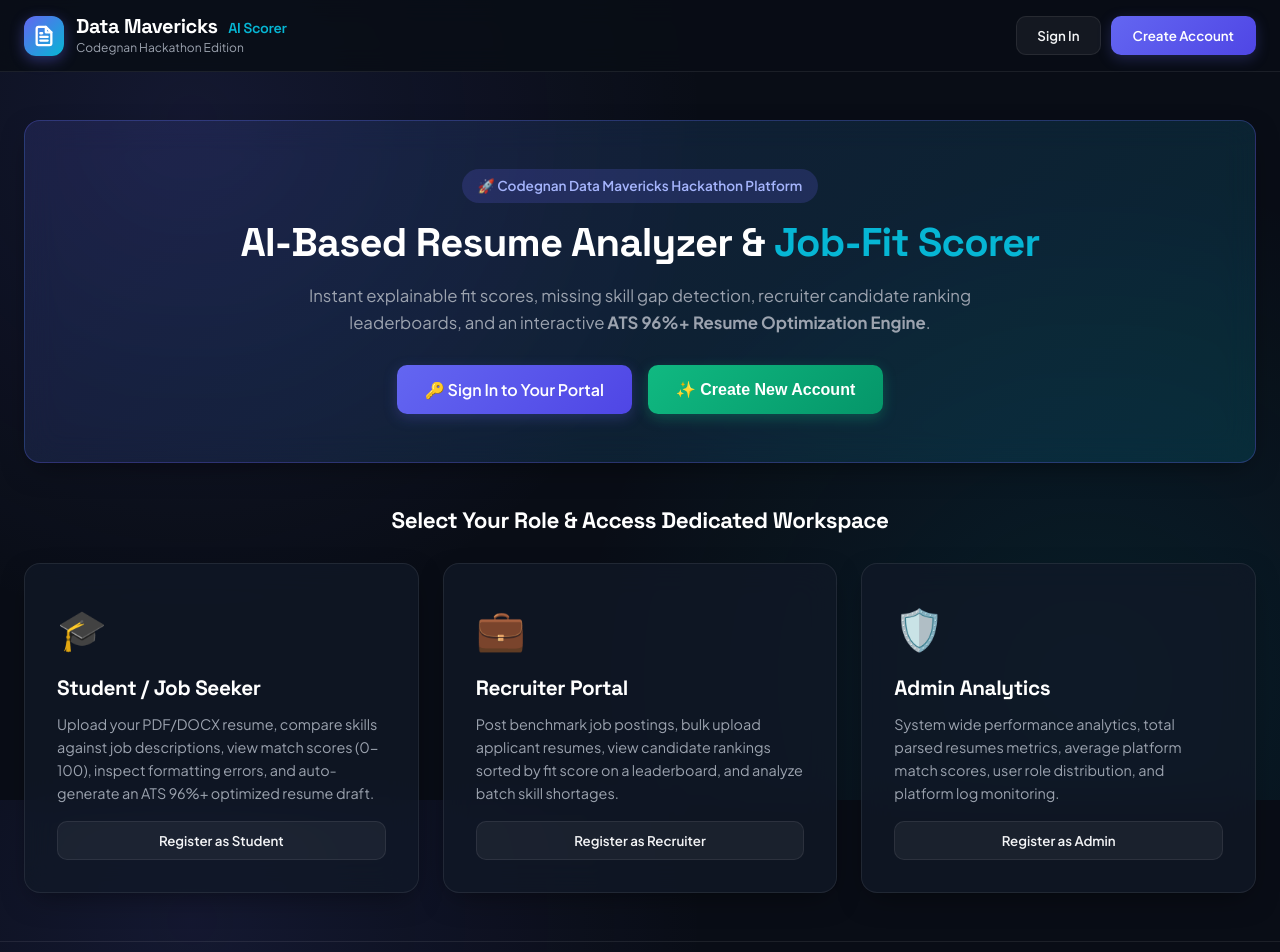
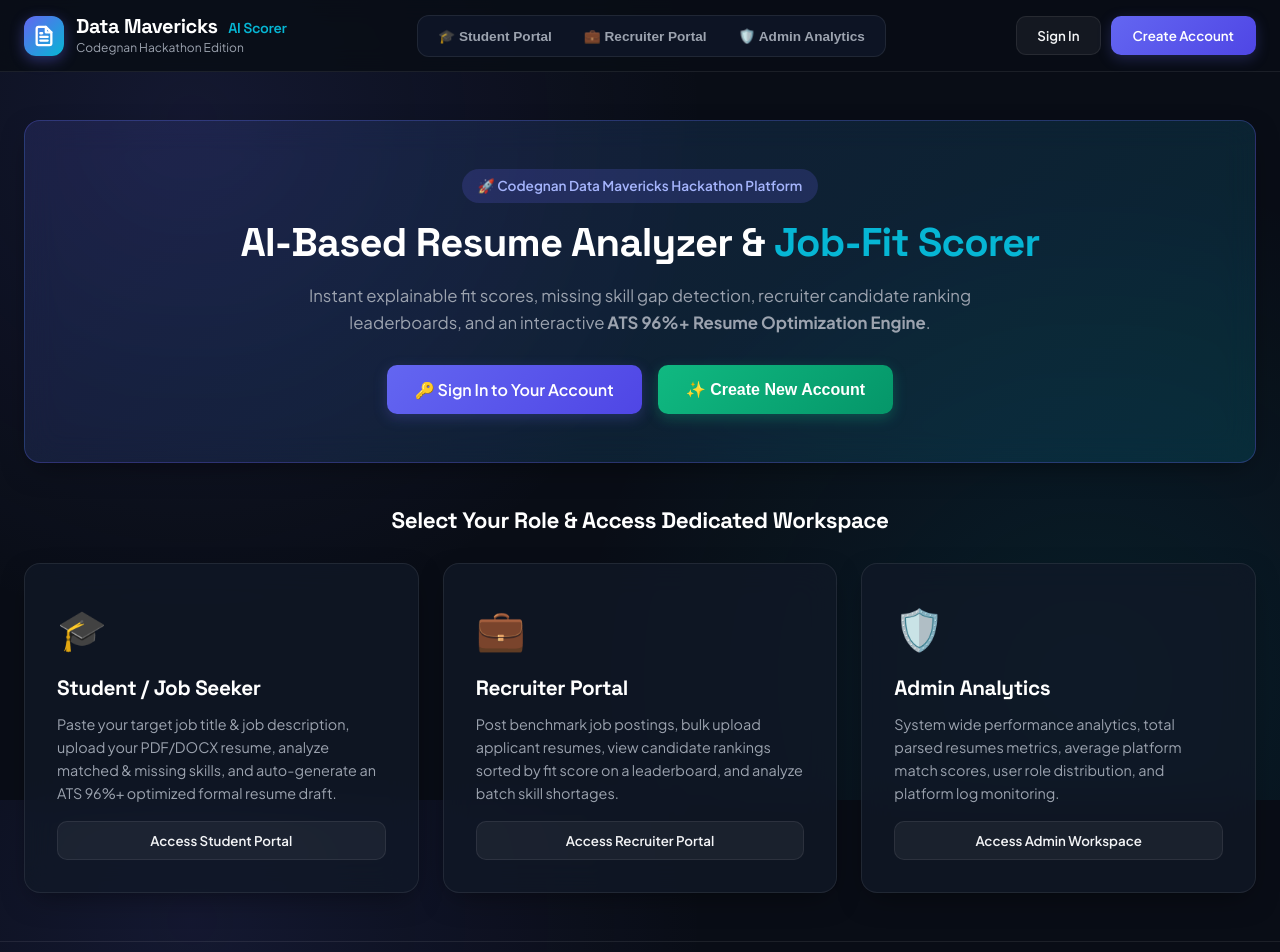
Before and after one commit to sravyarajana19/Ai-resume-analyzer, a React (Vite) app in the folder frontend/: page / in a window 1280 px wide. Shown: the top 952 px of the page. Built offline with nearby package versions, Linux system fonts and the light colour scheme.

Commit message:
Enforce direct Job Title/Description inputs for Students and Role Prompt Modal for Portal switching

```diff
--- a/frontend/src/App.jsx
+++ b/frontend/src/App.jsx
@@ -12,6 +12,9 @@ export default function App() {
 
   const [authModalOpen, setAuthModalOpen] = useState(false);
   const [authModalMode, setAuthModalMode] = useState('login');
+
+  // Role Access Restriction Prompt Modal State
+  const [rolePromptModal, setRolePromptModal] = useState(null); // { targetRole: 'recruiter' | 'admin' | 'student' }
 
   useEffect(() => {
     checkAuth();
@@ -41,11 +44,28 @@ export default function App() {
     if (user && user.role) {
       setActiveRole(user.role);
     }
+    setRolePromptModal(null);
   };
 
   const handleLogout = () => {
     localStorage.removeItem('token');
     setCurrentUser(null);
+    setActiveRole('student');
+  };
+
+  const handleSelectRoleTab = (targetRole) => {
+    if (!currentUser) {
+      // User not logged in -> Prompt login
+      setRolePromptModal({ targetRole });
+      return;
+    }
+
+    if (currentUser.role === targetRole || currentUser.role === 'admin') {
+      setActiveRole(targetRole);
+    } else {
+      // User is logged in with a different role -> Prompt role account sign in/up
+      setRolePromptModal({ targetRole });
+    }
   };
 
   return (
@@ -57,6 +77,7 @@ export default function App() {
         currentUser={currentUser}
         onOpenAuth={handleOpenAuth}
         onLogout={handleLogout}
+        onSelectRoleTab={handleSelectRoleTab}
       />
 
       {/* Main Content Body */}
@@ -80,7 +101,7 @@ export default function App() {
 
               <div style={{ display: 'flex', justifyContent: 'center', gap: '16px', flexWrap: 'wrap' }}>
                 <button onClick={() => handleOpenAuth('login')} className="btn-primary" style={{ padding: '14px 28px', fontSize: '1rem' }}>
-                  🔑 Sign In to Your Portal
+                  🔑 Sign In to Your Account
                 </button>
                 <button onClick={() => handleOpenAuth('register')} className="btn-emerald" style={{ padding: '14px 28px', fontSize: '1rem' }}>
                   ✨ Create New Account
@@ -100,11 +121,11 @@ export default function App() {
                   <div style={{ fontSize: '2.5rem', marginBottom: '12px' }}>🎓</div>
                   <h3 style={{ fontSize: '1.3rem', marginBottom: '8px', color: '#ffffff' }}>Student / Job Seeker</h3>
                   <p style={{ color: '#9ca3af', fontSize: '0.9rem', marginBottom: '16px' }}>
-                    Upload your PDF/DOCX resume, compare skills against job descriptions, view match scores (0-100), inspect formatting errors, and auto-generate an ATS 96%+ optimized resume draft.
+                    Paste your target job title & job description, upload your PDF/DOCX resume, analyze matched & missing skills, and auto-generate an ATS 96%+ optimized formal resume draft.
                   </p>
                 </div>
-                <button onClick={() => handleOpenAuth('register')} className="btn-secondary" style={{ width: '100%', justifyContent: 'center' }}>
-                  Register as Student
+                <button onClick={() => handleSelectRoleTab('student')} className="btn-secondary" style={{ width: '100%', justifyContent: 'center' }}>
+                  Access Student Portal
                 </button>
               </div>
 
@@ -117,8 +138,8 @@ export default function App() {
                     Post benchmark job postings, bulk upload applicant resumes, view candidate rankings sorted by fit score on a leaderboard, and analyze batch skill shortages.
                   </p>
                 </div>
-                <button onClick={() => handleOpenAuth('register')} className="btn-secondary" style={{ width: '100%', justifyContent: 'center' }}>
-                  Register as Recruiter
+                <button onClick={() => handleSelectRoleTab('recruiter')} className="btn-secondary" style={{ width: '100%', justifyContent: 'center' }}>
+                  Access Recruiter Portal
                 </button>
               </div>
 
@@ -131,8 +152,8 @@ export default function App() {
                     System wide performance analytics, total parsed resumes metrics, average platform match scores, user role distribution, and platform log monitoring.
                   </p>
                 </div>
-                <button onClick={() => handleOpenAuth('register')} className="btn-secondary" style={{ width: '100%', justifyContent: 'center' }}>
-                  Register as Admin
+                <button onClick={() => handleSelectRoleTab('admin')} className="btn-secondary" style={{ width: '100%', justifyContent: 'center' }}>
+                  Access Admin Workspace
                 </button>
               </div>
             </div>
@@ -153,6 +174,38 @@ export default function App() {
         )}
       </main>
 
+      {/* Role Restriction Access Prompt Modal */}
+      {rolePromptModal && (
+        <div style={{ position: 'fixed', inset: 0, zIndex: 110, background: 'rgba(0, 0, 0, 0.8)', backdropFilter: 'blur(8px)', display: 'flex', alignItems: 'center', justifyContent: 'center', padding: '20px' }}>
+          <div className="glass-card" style={{ width: '100%', maxWidth: '480px', padding: '32px', textAlign: 'center', position: 'relative', border: '1px solid rgba(244, 63, 94, 0.4)' }}>
+            <button onClick={() => setRolePromptModal(null)} style={{ position: 'absolute', top: '20px', right: '20px', background: 'transparent', border: 'none', color: '#9ca3af', fontSize: '1.4rem', cursor: 'pointer' }}>
+              ✕
+            </button>
+
+            <div style={{ fontSize: '3rem', marginBottom: '12px' }}>🔒</div>
+            <h3 style={{ fontSize: '1.4rem', color: '#ffffff', marginBottom: '12px' }}>
+              Authentication & Role Sign In Required
+            </h3>
+            <p style={{ color: '#9ca3af', fontSize: '0.92rem', marginBottom: '24px', lineHeight: '1.5' }}>
+              {currentUser ? (
+                <>You are currently signed in as <strong>{currentUser.full_name}</strong> ({currentUser.role} account). To access the <strong style={{ color: '#06b6d4', textTransform: 'capitalize' }}>{rolePromptModal.targetRole} Portal</strong>, please Sign In or Create an Account with a <span style={{ color: '#34d399', textTransform: 'capitalize' }}>{rolePromptModal.targetRole}</span> account.</>
+              ) : (
+                <>Please Sign In or Create an Account as a <strong style={{ color: '#06b6d4', textTransform: 'capitalize' }}>{rolePromptModal.targetRole}</strong> to access this workspace.</>
+              )}
+            </p>
+
+            <div style={{ display: 'flex', gap: '12px', justifyContent: 'center', flexWrap: 'wrap' }}>
+              <button onClick={() => { handleOpenAuth('login'); setRolePromptModal(null); }} className="btn-secondary" style={{ width: '100%', justifyContent: 'center' }}>
+                🔑 Sign In to {rolePromptModal.targetRole.toUpperCase()} Account
+              </button>
+              <button onClick={() => { handleOpenAuth('register'); setRolePromptModal(null); }} className="btn-emerald" style={{ width: '100%', justifyContent: 'center' }}>
+                ✨ Create New {rolePromptModal.targetRole.toUpperCase()} Account
+              </button>
+            </div>
+          </div>
+        </div>
+      )}
+
       {/* Footer */}
       <footer style={{ borderTop: '1px solid rgba(255, 255, 255, 0.08)', padding: '24px', textAlign: 'center', fontSize: '0.82rem', color: '#9ca3af', marginTop: 'auto' }}>
         Codegnan Hackathon — Data Mavericks Team | AI-Based Resume Analyzer & Job-Fit Scorer Platform
--- a/frontend/src/components/Navbar.jsx
+++ b/frontend/src/components/Navbar.jsx
@@ -1,6 +1,6 @@
 import React from 'react';
 
-export default function Navbar({ activeRole, setActiveRole, currentUser, onOpenAuth, onLogout }) {
+export default function Navbar({ activeRole, setActiveRole, currentUser, onOpenAuth, onLogout, onSelectRoleTab }) {
   return (
     <header className="glass-header">
       <div style={{ maxWidth: '1280px', margin: '0 auto', padding: '14px 24px', display: 'flex', alignItems: 'center', justifyContent: 'space-between', flexWrap: 'wrap', gap: '16px' }}>
@@ -23,26 +23,57 @@ export default function Navbar({ activeRole, setActiveRole, currentUser, onOpenA
           </div>
         </div>
 
-        {/* Role Navigation Badge (Strictly locked to assigned account role) */}
-        {currentUser && (
-          <div style={{ display: 'flex', background: 'rgba(15, 23, 42, 0.8)', padding: '6px 16px', borderRadius: '12px', border: '1px solid rgba(99, 102, 241, 0.3)', alignItems: 'center', gap: '8px' }}>
-            {currentUser.role === 'student' && (
-              <div style={{ color: '#34d399', fontWeight: 700, fontSize: '0.9rem', display: 'flex', alignItems: 'center', gap: '6px' }}>
-                <span>🎓</span> Student & Job Seeker Workspace
-              </div>
-            )}
-            {currentUser.role === 'recruiter' && (
-              <div style={{ color: '#06b6d4', fontWeight: 700, fontSize: '0.9rem', display: 'flex', alignItems: 'center', gap: '6px' }}>
-                <span>💼</span> Recruiter Candidate Ranking Workspace
-              </div>
-            )}
-            {currentUser.role === 'admin' && (
-              <div style={{ color: '#fb7185', fontWeight: 700, fontSize: '0.9rem', display: 'flex', alignItems: 'center', gap: '6px' }}>
-                <span>🛡️</span> System Admin Analytics Workspace
-              </div>
-            )}
-          </div>
-        )}
+        {/* Portal Navigation Tabs */}
+        <div style={{ display: 'flex', background: 'rgba(15, 23, 42, 0.8)', padding: '4px', borderRadius: '12px', border: '1px solid rgba(255, 255, 255, 0.08)' }}>
+          <button
+            onClick={() => onSelectRoleTab('student')}
+            style={{
+              padding: '8px 16px',
+              borderRadius: '8px',
+              border: 'none',
+              background: (currentUser && currentUser.role === 'student') ? '#6366f1' : 'transparent',
+              color: (currentUser && currentUser.role === 'student') ? '#ffffff' : '#9ca3af',
+              fontWeight: 600,
+              fontSize: '0.85rem',
+              cursor: 'pointer',
+              transition: 'all 0.2s'
+            }}
+          >
+            🎓 Student Portal
+          </button>
+          <button
+            onClick={() => onSelectRoleTab('recruiter')}
+            style={{
+              padding: '8px 16px',
+              borderRadius: '8px',
+              border: 'none',
+              background: (currentUser && currentUser.role === 'recruiter') ? '#6366f1' : 'transparent',
+              color: (currentUser && currentUser.role === 'recruiter') ? '#ffffff' : '#9ca3af',
+              fontWeight: 600,
+              fontSize: '0.85rem',
+              cursor: 'pointer',
+              transition: 'all 0.2s'
+            }}
+          >
+            💼 Recruiter Portal
+          </button>
+          <button
+            onClick={() => onSelectRoleTab('admin')}
+            style={{
+              padding: '8px 16px',
+              borderRadius: '8px',
+              border: 'none',
+              background: (currentUser && currentUser.role === 'admin') ? '#6366f1' : 'transparent',
+              color: (currentUser && currentUser.role === 'admin') ? '#ffffff' : '#9ca3af',
+              fontWeight: 600,
+              fontSize: '0.85rem',
+              cursor: 'pointer',
+              transition: 'all 0.2s'
+            }}
+          >
+            🛡️ Admin Analytics
+          </button>
+        </div>
 
         {/* User Account / Auth Actions */}
         <div>
```
Also changed, not shown: frontend/src/components/StudentDashboard.jsx (+13 -24 lines), 3 other files (tests, documents, lock files or other folders).
